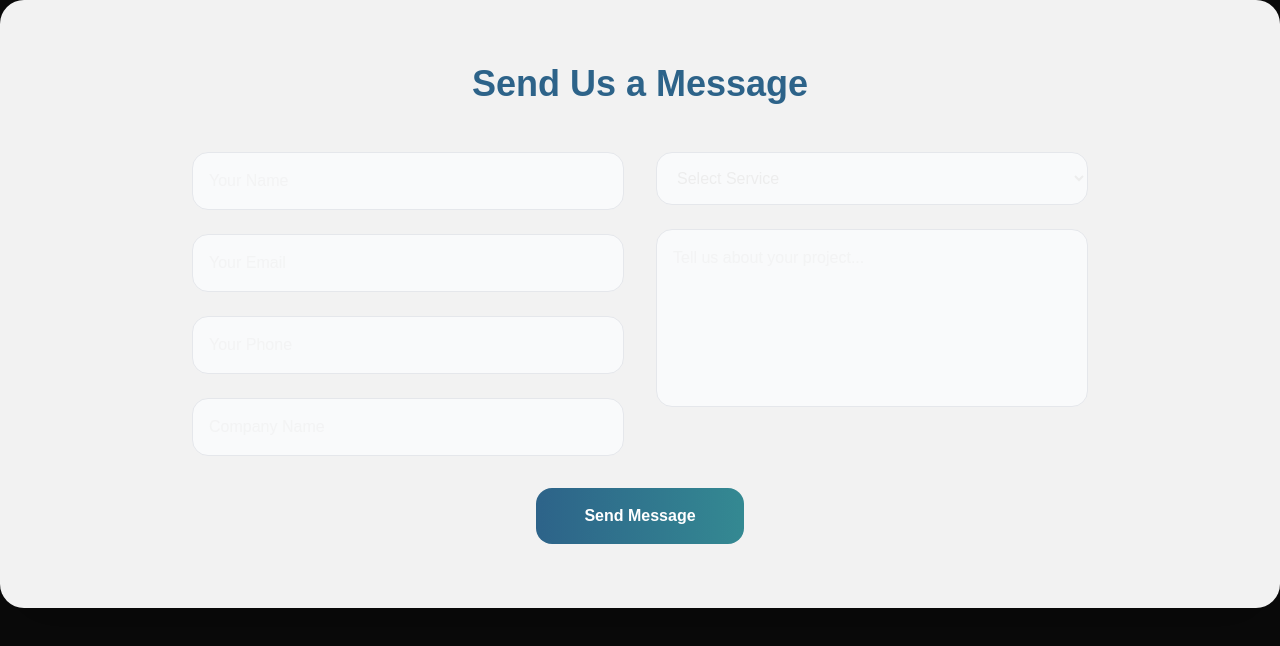
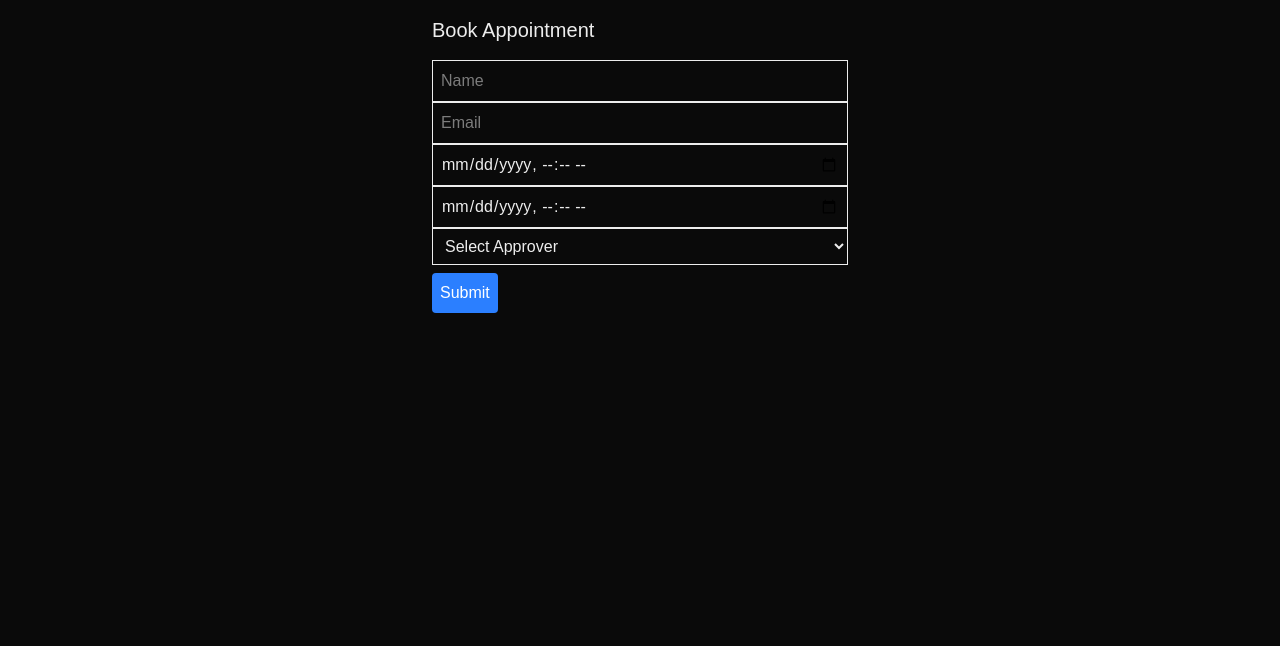
Before and after one commit to AyushK0808/kimag-website, a Next.js app: page /appointment in a window 1280 px wide. Shown: the top 646 px of the page. Built offline with nearby package versions, Linux system fonts and the light colour scheme.

Commit message:
feat: elementary appointments section created

```diff
--- a/package.json
+++ b/package.json
@@ -13,8 +13,10 @@
     "framer-motion": "^12.15.0",
     "gsap": "^3.13.0",
     "lucide-react": "^0.511.0",
+    "mongoose": "^8.15.1",
     "motion": "^12.15.0",
     "next": "15.3.3",
+    "nodemailer": "^7.0.3",
     "react": "^19.0.0",
     "react-dom": "^19.0.0",
     "react-icons": "^5.5.0",
@@ -24,6 +26,7 @@
     "@eslint/eslintrc": "^3",
     "@tailwindcss/postcss": "^4",
     "@types/node": "^20",
+    "@types/nodemailer": "^6.4.17",
     "@types/react": "^19",
     "@types/react-dom": "^19",
     "eslint": "^9",
--- /dev/null
+++ b/src/app/api/appointments/approve/route.ts
@@ -0,0 +1,44 @@
+import { connectDB } from '@/lib/db';
+import { Appointment } from '@/models/appointment';
+import { NextRequest, NextResponse } from 'next/server';
+
+export async function GET(req: NextRequest) {
+  await connectDB();
+  const id = req.nextUrl.searchParams.get('id');
+  const action = req.nextUrl.searchParams.get('action');
+  const who = req.nextUrl.searchParams.get('who');
+
+  if (!id || !action || !who) return new NextResponse('Missing params', { status: 400 });
+
+  const appointment = await Appointment.findById(id);
+  if (!appointment) return new NextResponse('Appointment not found', { status: 404 });
+
+  if (appointment.status !== 'pending') {
+    return new NextResponse(`<h2>Appointment already ${appointment.status}</h2>`, { headers: { 'Content-Type': 'text/html' } });
+  }
+
+  if (appointment.approver !== who) {
+    return new NextResponse('<h2>You are not authorized to act on this request.</h2>', { headers: { 'Content-Type': 'text/html' } });
+  }
+
+  if (action === 'approve') {
+    const conflict = await Appointment.findOne({
+      _id: { $ne: id },
+      status: 'approved',
+      approver: who,
+      startTime: { $lt: appointment.endTime },
+      endTime: { $gt: appointment.startTime },
+    });
+
+    if (conflict) {
+      return new NextResponse('<h2>Conflict with another appointment.</h2>', { headers: { 'Content-Type': 'text/html' } });
+    }
+
+    appointment.status = 'approved';
+  } else if (action === 'reject') {
+    appointment.status = 'rejected';
+  }
+
+  await appointment.save();
+  return new NextResponse(`<h2>Appointment ${appointment.status} by ${who}</h2>`, { headers: { 'Content-Type': 'text/html' } });
+}
--- /dev/null
+++ b/src/app/api/appointments/new/route.ts
@@ -0,0 +1,28 @@
+// app/api/appointments/new/route.ts
+
+import { connectDB } from '@/lib/db';
+import { Appointment } from '@/models/appointment';
+import { sendApprovalEmail } from '@/lib/mail';
+import { NextRequest, NextResponse } from 'next/server';
+
+export async function POST(req: NextRequest) {
+  await connectDB();
+  const { name, email, startTime, endTime, approver } = await req.json();
+
+  // Check for conflicts for this approver
+  const conflict = await Appointment.findOne({
+    approver,
+    status: 'approved',
+    startTime: { $lt: new Date(endTime) },
+    endTime: { $gt: new Date(startTime) },
+  });
+
+  if (conflict) {
+    return NextResponse.json({ message: 'Time slot already booked for this approver.' }, { status: 400 });
+  }
+
+  const appointment = await Appointment.create({ name, email, startTime, endTime, approver });
+  await sendApprovalEmail({ id: appointment._id.toString(), approver });
+
+  return NextResponse.json({ message: 'Request sent to approver.' });
+}
--- a/src/app/appointment/page.tsx
+++ b/src/app/appointment/page.tsx
@@ -1,76 +1,31 @@
-const Page = () => {
-    return (
-        <div>
-            {/* Contact Form Section */}
-        <div className="bg-white/95 backdrop-blur-sm p-12 md:p-16 rounded-3xl mb-16 shadow-2xl transition-all duration-1000 delay-1100">
-          <h2 className="text-3xl md:text-4xl font-semibold text-[#2d6389] text-center mb-12">
-            Send Us a Message
-          </h2>
-          <div className="max-w-4xl mx-auto">
-            <form className="grid md:grid-cols-2 gap-8">
-              <div className="space-y-6">
-                <div className="relative">
-                  <input
-                    type="text"
-                    placeholder="Your Name"
-                    className="w-full p-4 bg-gray-50 border border-gray-200 rounded-2xl focus:outline-none focus:ring-2 focus:ring-[#2d6389] focus:border-transparent transition-all duration-300"
-                  />
-                </div>
-                <div className="relative">
-                  <input
-                    type="email"
-                    placeholder="Your Email"
-                    className="w-full p-4 bg-gray-50 border border-gray-200 rounded-2xl focus:outline-none focus:ring-2 focus:ring-[#2d6389] focus:border-transparent transition-all duration-300"
-                  />
-                </div>
-                <div className="relative">
-                  <input
-                    type="tel"
-                    placeholder="Your Phone"
-                    className="w-full p-4 bg-gray-50 border border-gray-200 rounded-2xl focus:outline-none focus:ring-2 focus:ring-[#2d6389] focus:border-transparent transition-all duration-300"
-                  />
-                </div>
-                <div className="relative">
-                  <input
-                    type="text"
-                    placeholder="Company Name"
-                    className="w-full p-4 bg-gray-50 border border-gray-200 rounded-2xl focus:outline-none focus:ring-2 focus:ring-[#2d6389] focus:border-transparent transition-all duration-300"
-                  />
-                </div>
-              </div>
-              <div className="space-y-6">
-                <div className="relative">
-                  <select className="w-full p-4 bg-gray-50 border border-gray-200 rounded-2xl focus:outline-none focus:ring-2 focus:ring-[#2d6389] focus:border-transparent transition-all duration-300">
-                    <option>Select Service</option>
-                    <option>Public Relations</option>
-                    <option>Digital Marketing</option>
-                    <option>Brand Strategy</option>
-                    <option>Content Creation</option>
-                    <option>Event Management</option>
-                    <option>Other</option>
-                  </select>
-                </div>
-                <div className="relative">
-                  <textarea
-                    placeholder="Tell us about your project..."
-                    rows={6}
-                    className="w-full p-4 bg-gray-50 border border-gray-200 rounded-2xl focus:outline-none focus:ring-2 focus:ring-[#2d6389] focus:border-transparent transition-all duration-300 resize-none"
-                  ></textarea>
-                </div>
-              </div>
-              <div className="md:col-span-2 text-center">
-                <button
-                  type="submit"
-                  className="bg-gradient-to-r from-[#2d6389] to-[#348992] hover:from-[#348992] hover:to-[#d73c77] text-white font-semibold py-4 px-12 rounded-2xl transition-all duration-500 hover:transform hover:translateY(-2px) hover:shadow-2xl"
-                >
-                  Send Message
-                </button>
-              </div>
-            </form>
-          </div>
-        </div>
-        </div>
-    );
+'use client';
+import { useState } from 'react';
+
+export default function Home() {
+  const [form, setForm] = useState({ name: '', email: '', startTime: '', endTime: '', approver: '' });
+
+  const submit = async () => {
+    await fetch('/api/appointments/new', {
+      method: 'POST',
+      body: JSON.stringify(form),
+      headers: { 'Content-Type': 'application/json' },
+    });
+    alert('Request sent!');
+  };
+
+  return (
+    <div className="p-4 max-w-md mx-auto">
+      <h2 className="text-xl mb-4">Book Appointment</h2>
+      <input placeholder="Name" className="border p-2 w-full" onChange={e => setForm(f => ({ ...f, name: e.target.value }))} /><br />
+      <input placeholder="Email" className="border p-2 w-full" onChange={e => setForm(f => ({ ...f, email: e.target.value }))} /><br />
+      <input type="datetime-local" className="border p-2 w-full" onChange={e => setForm(f => ({ ...f, startTime: e.target.value }))} /><br />
+      <input type="datetime-local" className="border p-2 w-full" onChange={e => setForm(f => ({ ...f, endTime: e.target.value }))} /><br />
+      <select className="border p-2 w-full" onChange={e => setForm(f => ({ ...f, approver: e.target.value }))}>
+        <option value="">Select Approver</option>
+        <option value={process.env.NEXT_PUBLIC_APPROVER1}>Approver 1</option>
+        <option value={process.env.NEXT_PUBLIC_APPROVER2}>Approver 2</option>
+      </select>
+      <button onClick={submit} className="mt-2 bg-blue-500 text-white p-2 rounded">Submit</button>
+    </div>
+  );
 }
-
-export default Page;
--- /dev/null
+++ b/src/lib/db.ts
@@ -0,0 +1,6 @@
+import mongoose from 'mongoose';
+
+export async function connectDB() {
+  if (mongoose.connections[0].readyState) return;
+  await mongoose.connect(process.env.MONGODB_URI!);
+}
--- /dev/null
+++ b/src/lib/mail.ts
@@ -0,0 +1,21 @@
+import nodemailer from 'nodemailer';
+
+const transporter = nodemailer.createTransport({
+  service: 'Gmail',
+  auth: {
+    user: process.env.MAIL_USER,
+    pass: process.env.MAIL_PASS,
+  },
+});
+
+export async function sendApprovalEmail({ id, approver }: { id: string; approver: string }) {
+  const approveLink = `${process.env.BASE_URL}/api/appointments/approve?id=${id}&action=approve&who=${approver}`;
+  const rejectLink = `${process.env.BASE_URL}/api/appointments/approve?id=${id}&action=reject&who=${approver}`;
+
+  await transporter.sendMail({
+    from: `Appointment System <${process.env.MAIL_USER}>`,
+    to: approver,
+    subject: 'Appointment Request - Please Approve or Reject',
+    html: `<p>New appointment request.</p><a href="${approveLink}">✅ Approve</a><br/><a href="${rejectLink}">❌ Reject</a>`
+  });
+}
--- /dev/null
+++ b/src/models/appointment.ts
@@ -0,0 +1,12 @@
+import mongoose from 'mongoose';
+
+const appointmentSchema = new mongoose.Schema({
+  name: String,
+  email: String,
+  startTime: Date,
+  endTime: Date,
+  status: { type: String, default: 'pending' },
+  approver: String,
+});
+
+export const Appointment = mongoose.models.Appointment || mongoose.model('Appointment', appointmentSchema);
```
Also changed, not shown: 1 other file (tests, documents, lock files or other folders).
